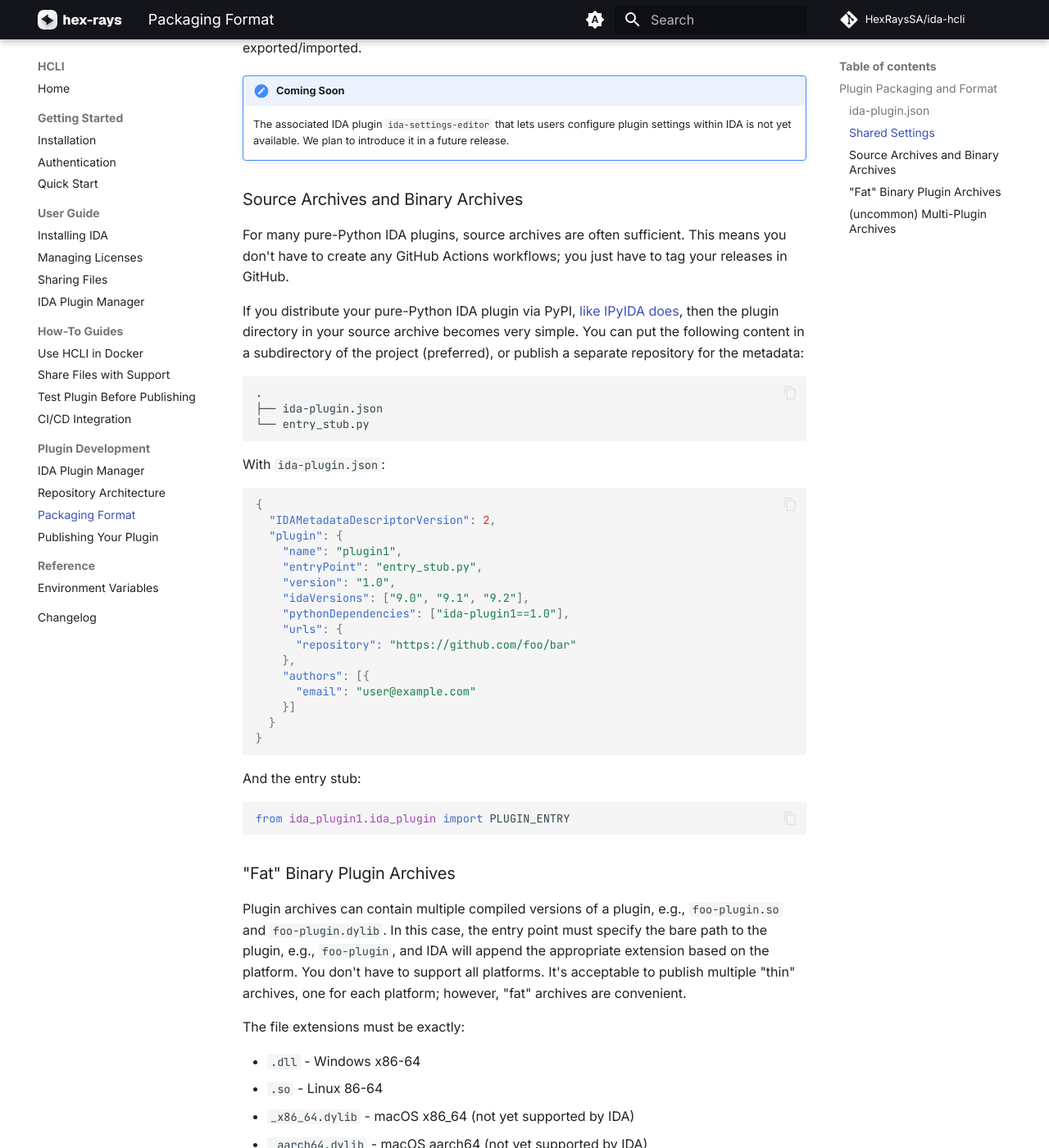
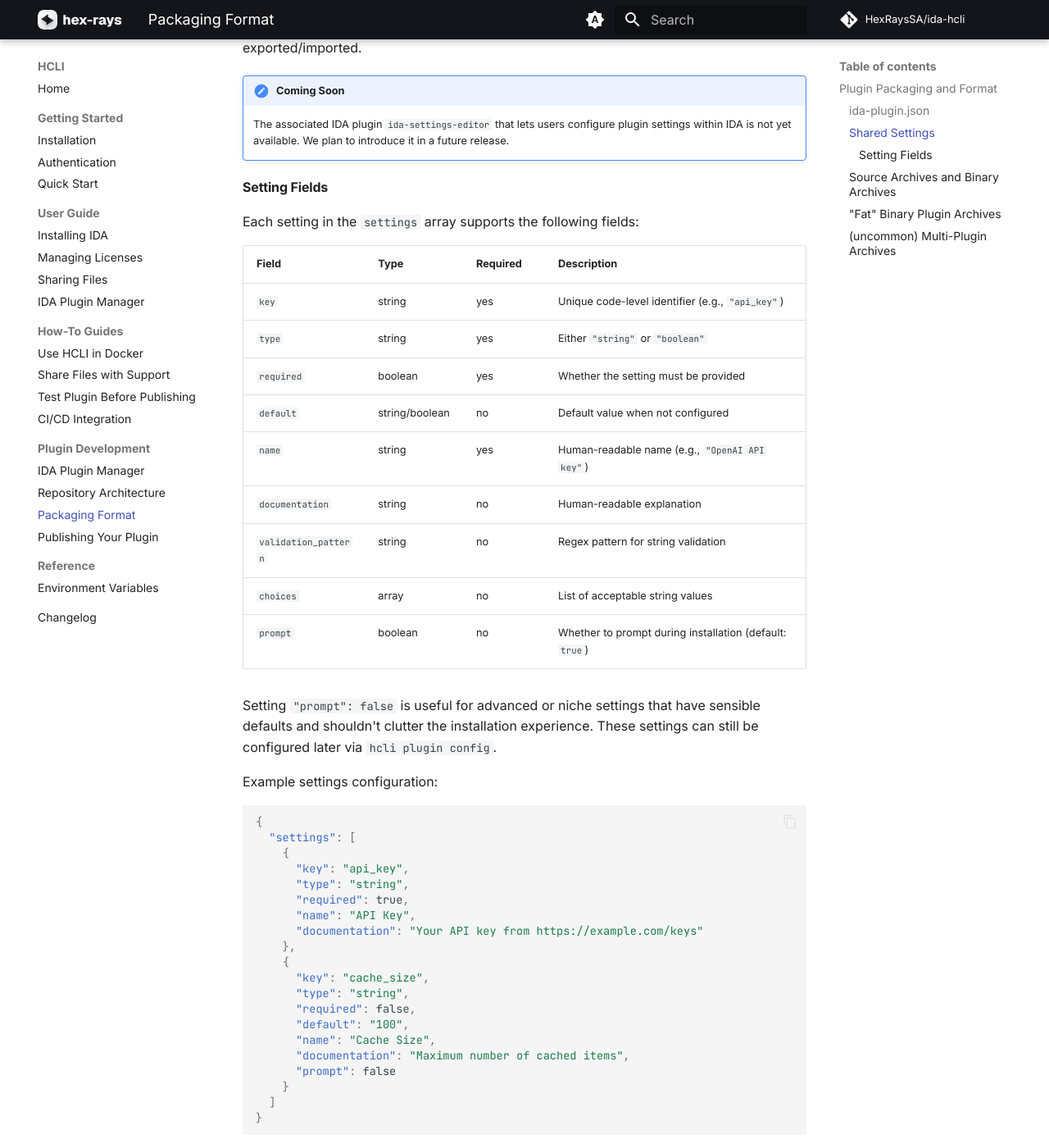
Before and after one commit to HexRaysSA/ida-hcli, an MkDocs documentation site: the page built from docs/reference/plugin-packaging-and-format.md, in a window 1280 px wide and 1400 px high, scrolled down 2573 px. Shown: the whole window at 82% size. Built offline with MkDocs 1.6.1 and Material for MkDocs 9.7.7, drawn with Linux system fonts in a browser that asks for light colours; comment, search, counter and statistics services are not loaded.

Commit message:
plugin: settings: accept prompt=False to hide settings with a default
closes #137

````diff
--- a/docs/reference/plugin-packaging-and-format.md
+++ b/docs/reference/plugin-packaging-and-format.md
@@ -116,6 +116,48 @@
 
       The associated IDA plugin `ida-settings-editor` that lets users configure plugin settings within IDA is not yet available. We plan to introduce it in a future release.
 
+#### Setting Fields
+
+Each setting in the `settings` array supports the following fields:
+
+| Field | Type | Required | Description |
+|-------|------|----------|-------------|
+| `key` | string | yes | Unique code-level identifier (e.g., `"api_key"`) |
+| `type` | string | yes | Either `"string"` or `"boolean"` |
+| `required` | boolean | yes | Whether the setting must be provided |
+| `default` | string/boolean | no | Default value when not configured |
+| `name` | string | yes | Human-readable name (e.g., `"OpenAI API key"`) |
+| `documentation` | string | no | Human-readable explanation |
+| `validation_pattern` | string | no | Regex pattern for string validation |
+| `choices` | array | no | List of acceptable string values |
+| `prompt` | boolean | no | Whether to prompt during installation (default: `true`) |
+
+Setting `"prompt": false` is useful for advanced or niche settings that have sensible defaults and shouldn't clutter the installation experience. These settings can still be configured later via `hcli plugin config`.
+
+Example settings configuration:
+
+```json
+{
+  "settings": [
+    {
+      "key": "api_key",
+      "type": "string",
+      "required": true,
+      "name": "API Key",
+      "documentation": "Your API key from https://example.com/keys"
+    },
+    {
+      "key": "cache_size",
+      "type": "string",
+      "required": false,
+      "default": "100",
+      "name": "Cache Size",
+      "documentation": "Maximum number of cached items",
+      "prompt": false
+    }
+  ]
+}
+```
 
 
 ### Source Archives and Binary Archives
````
Also changed, not shown: docs/reference/plugins-AGENT.md (+1 -0 lines), 7 other files.
